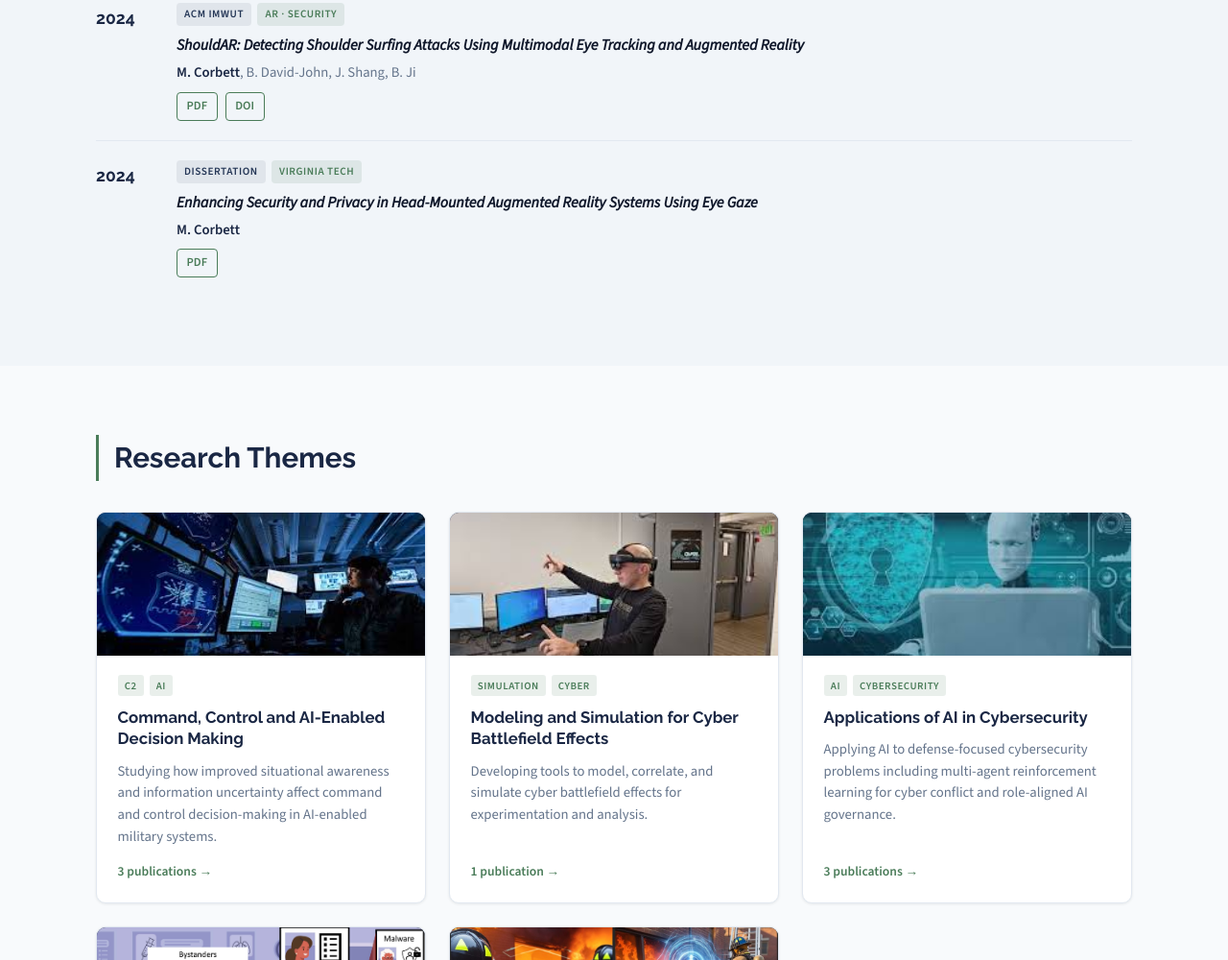
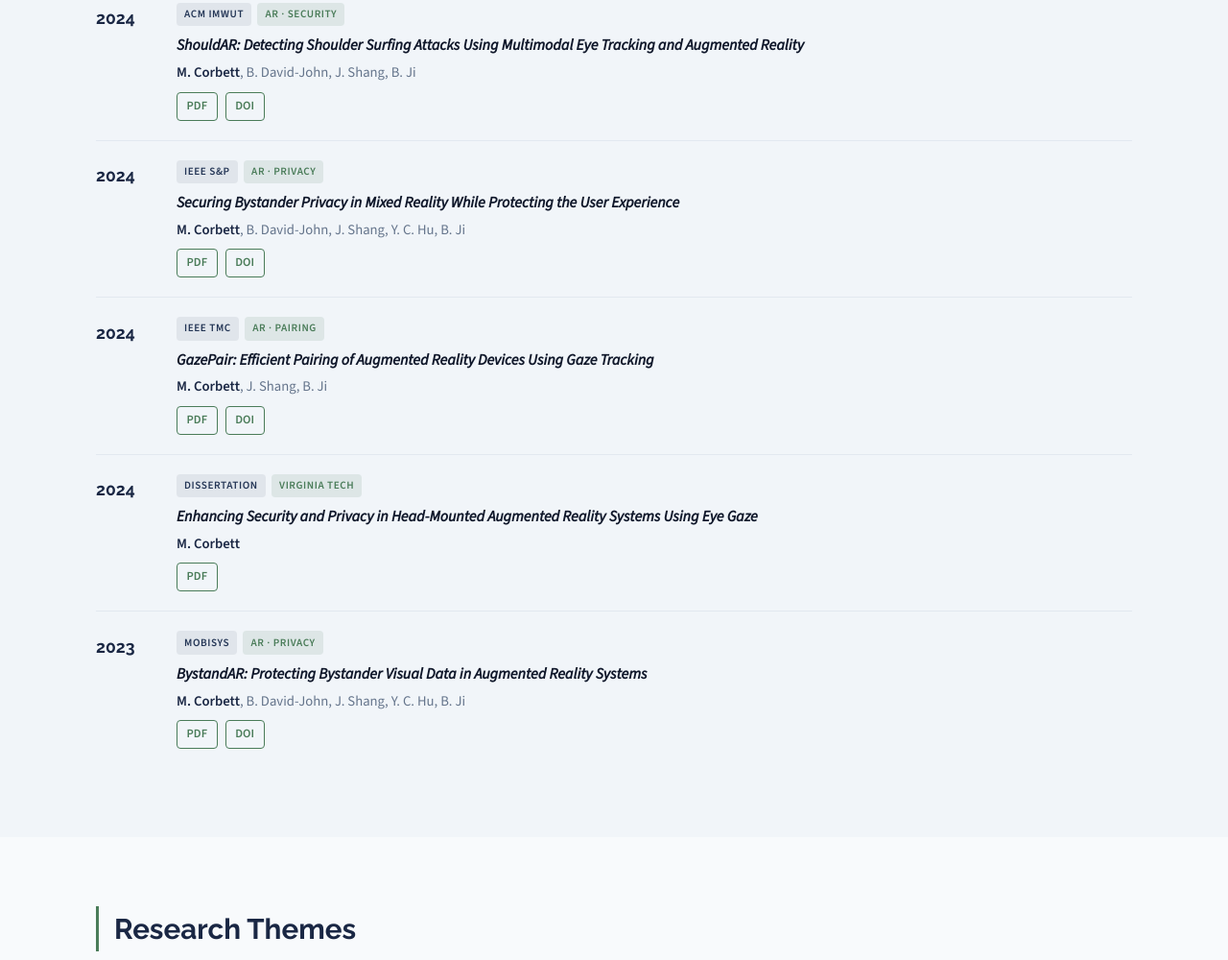
Before and after one commit to matthew-corbett/matthew-corbett.github.io, a plain HTML site: page index.html in a window 1280 px wide. Shown: the part 3006-4006 px from the top of the page at 96% size. Drawn offline with nearby package versions, Linux system fonts and the light colour scheme.

Commit message:
Add the most-cited AR papers to the homepage and correct publication DOIs.
Co-authored-by: Cursor <cursoragent@cursor.com>

```diff
--- a/index.html
+++ b/index.html
@@ -183,6 +183,7 @@
                   <div class="pub-authors">K. Dotterrer, A. Hauptman, B. Richoux, <strong>M. Corbett</strong></div>
                   <div class="pub-links">
                     <a href="https://cyberdefensereview.army.mil/CDR-Content/Articles/Article-View/Article/4487436/grand-challenges-in-agentic-ai-for-cyber-operations-a-research-agenda/">Article</a>
+                    <a href="https://doi.org/10.55682/cdr/gcai-agda">DOI</a>
                   </div>
                 </div>
               </li>
@@ -256,7 +257,7 @@
                   <div class="pub-authors"><strong>M. Corbett</strong>, J. Murphy, N. Bastian</div>
                   <div class="pub-links">
                     <a href="https://ieeexplore.ieee.org/document/11310735">PDF</a>
-                    <a href="https://ieeexplore.ieee.org/document/11310735">DOI</a>
+                    <a href="https://doi.org/10.1109/MILCOM64451.2025.11310735">DOI</a>
                   </div>
                 </div>
               </li>
@@ -307,6 +308,36 @@
                 <div class="pub-year">2024</div>
                 <div class="pub-body">
                   <div class="pub-badges">
+                    <span class="pub-badge pub-badge--venue">IEEE S&amp;P</span>
+                    <span class="pub-badge">AR · Privacy</span>
+                  </div>
+                  <div class="pub-title">Securing Bystander Privacy in Mixed Reality While Protecting the User Experience</div>
+                  <div class="pub-authors"><strong>M. Corbett</strong>, B. David-John, J. Shang, Y. C. Hu, B. Ji</div>
+                  <div class="pub-links">
+                    <a href="/papers/securing-bystander-privacy-ieee-sp-2024.pdf">PDF</a>
+                    <a href="https://doi.org/10.1109/MSEC.2023.3331649">DOI</a>
+                  </div>
+                </div>
+              </li>
+              <li class="pub-item">
+                <div class="pub-year">2024</div>
+                <div class="pub-body">
+                  <div class="pub-badges">
+                    <span class="pub-badge pub-badge--venue">IEEE TMC</span>
+                    <span class="pub-badge">AR · Pairing</span>
+                  </div>
+                  <div class="pub-title">GazePair: Efficient Pairing of Augmented Reality Devices Using Gaze Tracking</div>
+                  <div class="pub-authors"><strong>M. Corbett</strong>, J. Shang, B. Ji</div>
+                  <div class="pub-links">
+                    <a href="/papers/gazepair-ieee-tmc-2024.pdf">PDF</a>
+                    <a href="https://doi.org/10.1109/TMC.2023.3255841">DOI</a>
+                  </div>
+                </div>
+              </li>
+              <li class="pub-item">
+                <div class="pub-year">2024</div>
+                <div class="pub-body">
+                  <div class="pub-badges">
                     <span class="pub-badge pub-badge--venue">Dissertation</span>
                     <span class="pub-badge">Virginia Tech</span>
                   </div>
@@ -314,6 +345,21 @@
                   <div class="pub-authors"><strong>M. Corbett</strong></div>
                   <div class="pub-links">
                     <a href="/papers/dissertation-ar-security-privacy-2024.pdf">PDF</a>
+                  </div>
+                </div>
+              </li>
+              <li class="pub-item">
+                <div class="pub-year">2023</div>
+                <div class="pub-body">
+                  <div class="pub-badges">
+                    <span class="pub-badge pub-badge--venue">MobiSys</span>
+                    <span class="pub-badge">AR · Privacy</span>
+                  </div>
+                  <div class="pub-title">BystandAR: Protecting Bystander Visual Data in Augmented Reality Systems</div>
+                  <div class="pub-authors"><strong>M. Corbett</strong>, B. David-John, J. Shang, Y. C. Hu, B. Ji</div>
+                  <div class="pub-links">
+                    <a href="/papers/bystandar-mobisys-2023.pdf">PDF</a>
+                    <a href="https://doi.org/10.1145/3581791.3596830">DOI</a>
                   </div>
                 </div>
               </li>
```
Also changed, not shown: applications-of-ai-in-cybersecurity/index.html (+2 -2 lines), privacy-and-security-in-ar/index.html (+2 -2 lines).
